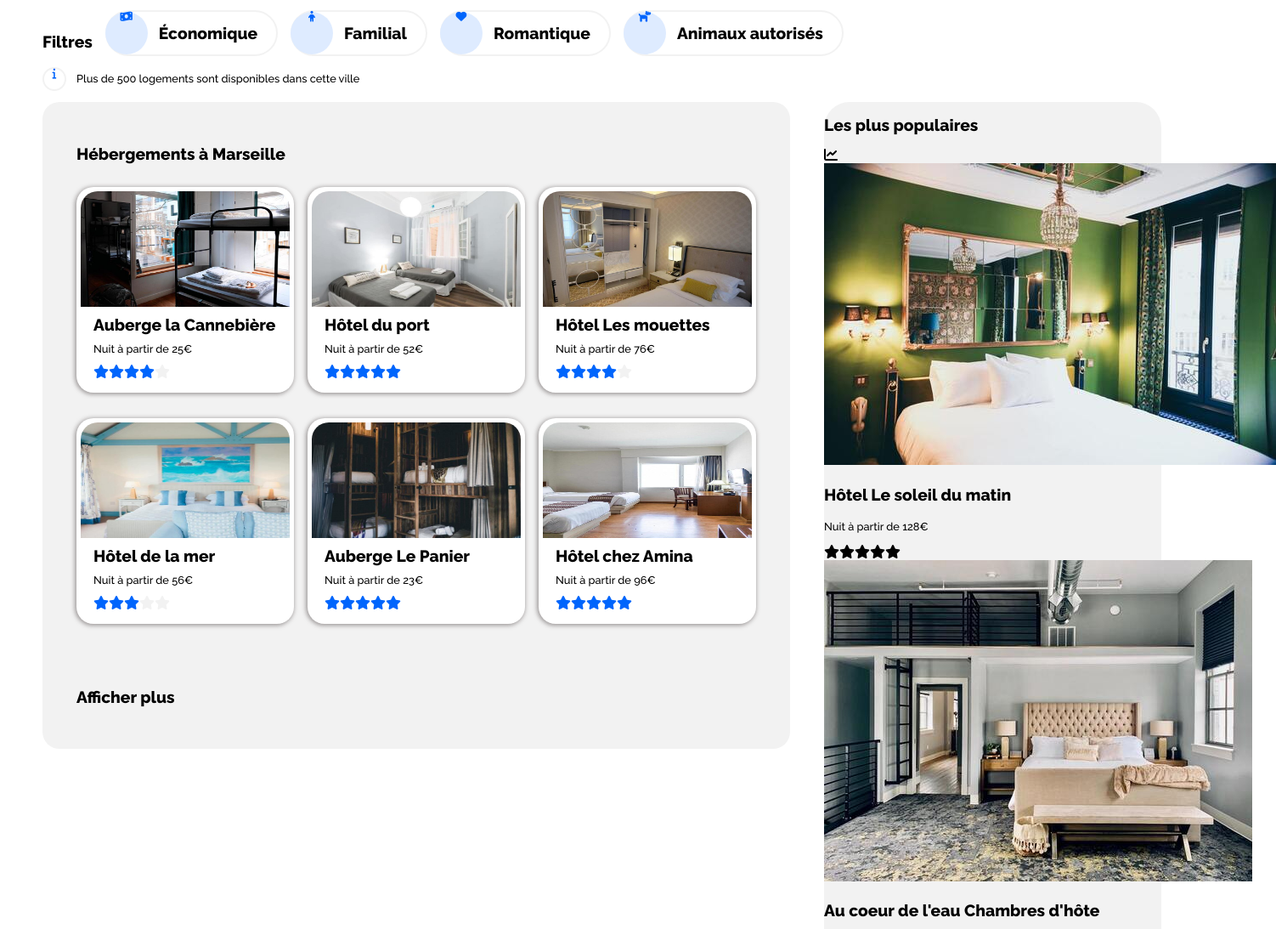
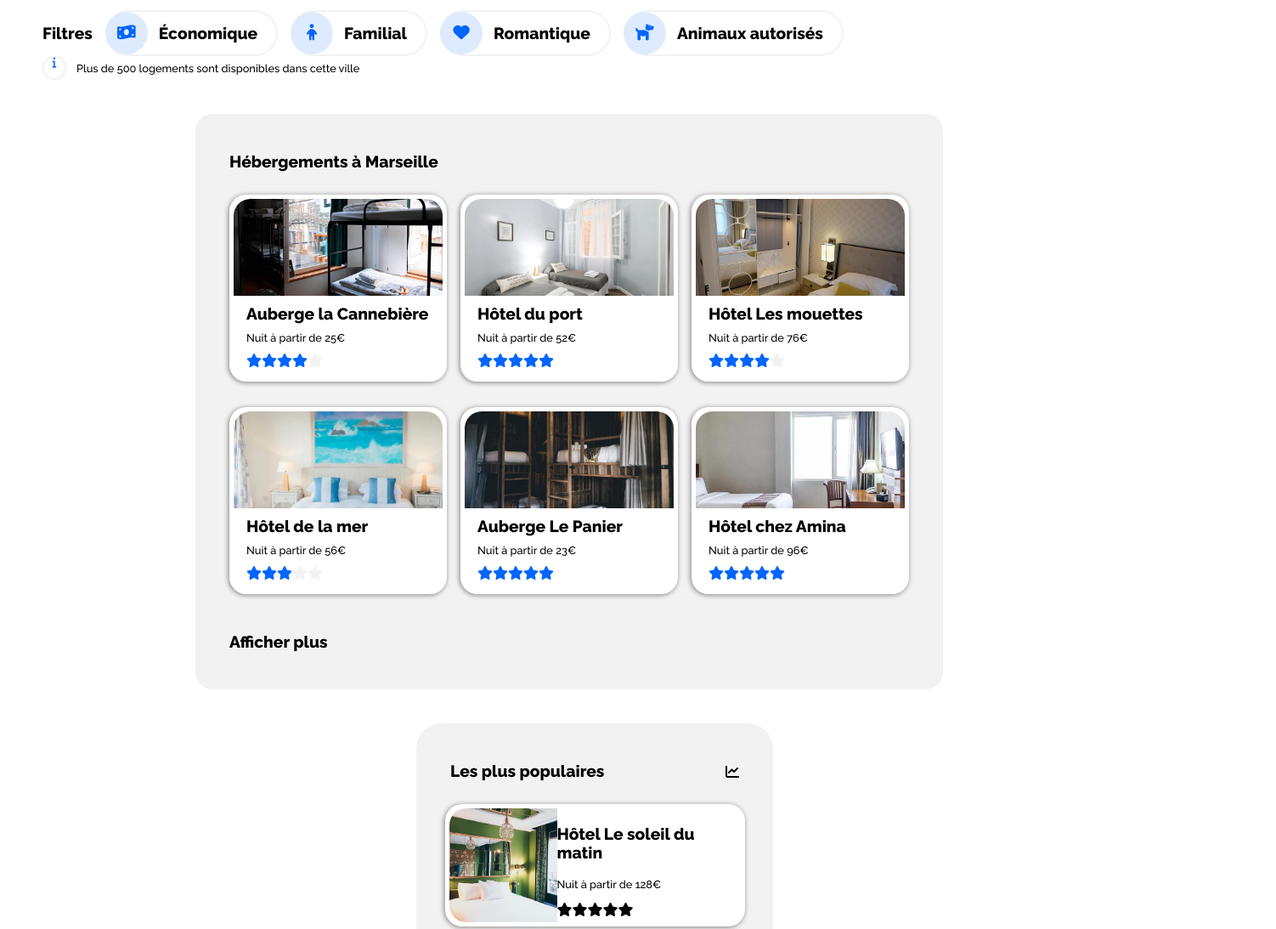
Before and after one commit to dpedron/DamienPedron_2_11052021, a plain HTML site: page index.html in a window 1280 px wide. Shown: the part 260-1353 px from the top of the page at 85% size, 1502 px wide, since content can reach past the window. Drawn offline with Linux system fonts and the light colour scheme.

Commit message:
Add POPULAR RESULTS

```diff
--- a/index.html
+++ b/index.html
@@ -14,7 +14,7 @@
         <img id="logo" src="images/logo/Reservia@3x.png" alt="Logo reservia">
         <nav>
             <ul>
-                <li><a href="#" class="nav__options">Hébergements</a></li>
+                <li><a href="#hebergements" class="nav__options">Hébergements</a></li>
                 <li><a href="#" class="nav__options">Activités</a></li>
                 <li><a href="#" class="nav__options" id="nav__subscribe">S'inscrire</a></li>
             </ul>
@@ -34,24 +34,24 @@
         <!-- FILTERS -->
         <ul id="filters">
             <li class="filters__li"><h4>Filtres</h4></li>
-            <li class="filters__li"><a href="#"><i class="fas fa-money-bill-wave"></i><h4>Économique</h4></a></li>
-            <li class="filters__li"><a href="#"><i class="fas fa-child"></i><h4>Familial</h4></a></li>
-            <li class="filters__li"><a href="#"><i class="fas fa-heart"></i><h4>Romantique</h4></a></li>
-            <li class="filters__li"><a href="#"><i class="fas fa-dog"></i><h4>Animaux autorisés</h4></a></li>
+            <li class="filters__li"><a href="#"><div><i class="fas fa-money-bill-wave"></i></div><h4>Économique</h4></a></li>
+            <li class="filters__li"><a href="#"><div><i class="fas fa-child"></i></div><h4>Familial</h4></a></li>
+            <li class="filters__li"><a href="#"><div><i class="fas fa-heart"></i></div><h4>Romantique</h4></a></li>
+            <li class="filters__li"><a href="#"><div><i class="fas fa-dog"></i></div><h4>Animaux autorisés</h4></a></li>
         </ul>
             <p id="filters-info"><i class="fas fa-info"></i>Plus de 500 logements sont disponibles dans cette ville</p>
         </section>
         <!-- RESULTS -->
         <div id="results">
         <!-- SEARCH RESULTS -->
-            <section>
+            <section id="hebergements">
                 <h2>Hébergements à Marseille</h2>
                 <div id="search-results">
                     <div class="search-results-cards">
                         <img src="images/hostings/la_cannebiere.jpg" alt="Auberge la Cannebière">
                         <h3>Auberge la Cannebière</h3>
                         <p>Nuit à partir de 25€</p>
-                        <div><i class="fas fa-star"></i><i class="fas fa-star"></i><i class="fas fa-star"></i><i class="fas fa-star"></i><span><i class="fas fa-star"></span></i></div>
+                        <div><i class="fas fa-star"></i><i class="fas fa-star"></i><i class="fas fa-star"></i><i class="fas fa-star"></i><span><i class="fas fa-star"></i></span></div>
                     </div>
                     <div class="search-results-cards">
                         <img src="images/hostings/du_port.jpg" alt="Hôtel du port">
@@ -88,12 +88,12 @@
             </section>
             <!-- POPULAR RESULTS -->
             <aside id="popular-results">
-                <div>
+                <div id="popular-results-title">
                     <h2>Les plus populaires</h2>
                     <i class="fas fa-chart-line"></i>
                 </div>
-                <div>
-                    <div>
+                <div id="popular-results-list">
+                    <div class="popular-results-cards">
                         <img src="images/hostings/le_soleil_du_matin.jpg" alt="Hôtel Le soleil du matin">
                         <div>
                             <h3>Hôtel Le soleil du matin</h3>
@@ -101,7 +101,7 @@
                             <div><i class="fas fa-star"></i><i class="fas fa-star"></i><i class="fas fa-star"></i><i class="fas fa-star"></i><i class="fas fa-star"></i></div>
                         </div>
                     </div>
-                    <div>
+                    <div class="popular-results-cards">
                         <img src="images/hostings/coeur_de_l_eau.jpg" alt="Au coeur de l'eau Chambres d'hôte">
                         <div>
                             <h3>Au coeur de l'eau Chambres d'hôte</h3>
@@ -109,7 +109,7 @@
                             <div><i class="fas fa-star"></i><i class="fas fa-star"></i><i class="fas fa-star"></i><i class="fas fa-star"></i><i class="fas fa-star"></i></div>
                         </div>
                     </div>
-                    <div>
+                    <div class="popular-results-cards">
                         <img src="images/hostings/tout_bleu_et_blanc.jpg" alt="Hôtel Tout bleu et Blanc">
                         <div>
                             <h3>Hôtel Tout bleu et Blanc</h3>
--- a/style.css
+++ b/style.css
@@ -42,6 +42,7 @@ header{
 
 nav ul{
     display: flex;
+    flex-wrap: wrap;
 }
 
 .nav__options{
@@ -58,7 +59,7 @@ nav ul{
     font-weight: 600;
 }
 
-#nav__subscribe{
+nav ul #nav__subscribe{
    color: #0065FC;
    font-weight: bold;
    margin-right: 30px;
@@ -128,23 +129,35 @@ h1 + p{
      height: 54px;
 }
 
+.filters__li h4{
+    align-self: center;
+}
+
 .filters__li a{
      display: flex;
      text-decoration: none;
      color: black;
-     border: 2px solid #F2F2F2;
+     border-bottom: 2px solid #F2F2F2;
+     border-right: 2px solid #F2F2F2;
+     border-top: 2px solid #F2F2F2;
      border-radius: 30px;
      align-items: center;
 }
 
-.filters__li a i{
+.filters__li a div{
+     display: flex;
      width: 50px;
      height: 50px;
-     background-color: #DEEBFF;
+     background-color:  #DEEBFF;
      border-radius: 50%;
+     justify-content: center;
+     align-items: center;
      color: #0065FC;
-     margin-left: -2px;
-     text-align: center;
+
+}
+
+.filters__li a div i{
+    font-size: 1.2rem;
 }
 
 .filters__li a h4{
@@ -156,6 +169,7 @@ h1 + p{
 #filters-info{
      display: flex;
      align-items: center;
+     margin: 0;
 }
 
 #filters-info i{
@@ -172,30 +186,33 @@ h1 + p{
 
 #results{
     display: flex;
+    justify-content: center;
+    flex-wrap: wrap;
 }
 
 /* SEARCH RESULTS */
 
 #results section{
      background-color: #F2F2F2;
-     width: 880px;
+     max-width: 880px;
      height: fit-content;
-     margin-right: 20px;
+     margin: 40px 40px 0 0;
      border-radius: 20px;
      display: flex;
      flex-direction: column;
 }
 
 #results section h2{
-     margin: 50px 0 0 40px;
+     margin: 45px 0 0 40px;
 }
 
 #search-results{
-    width: 800px;
+    max-width: 800px;
     display: flex;
     flex-wrap: wrap;
-    margin: 28px 40px 45px 40px;
+    margin: 28px 40px 15px 40px;
     justify-content: space-between;
+    object-fit: contain;
 }
 
 .search-results-cards{
@@ -210,10 +227,15 @@ h1 + p{
     box-shadow: -1px 1px 5px 1px rgba(131, 125, 125, 0.75);
 }
 
+.search-results-cards:hover{
+    box-shadow: 5px 5px 5px 5px #0065fc62;
+}
+
 .search-results-cards img{
     width: 100%;
-    height: 136px;
+    height: 114px;
     border-radius: 20px 20px 0 0;
+    object-fit: cover;
 }
 
 .search-results-cards h3{
@@ -237,15 +259,55 @@ h1 + p{
 }
 
 #results section h4{
-    margin: 0 0 50px 40px;
+    margin: 0 0 45px 40px;
 }
+
+ /* POPULAR RESULTS */
 
  #popular-results{
     background-color: #F2F2F2;
     margin-left: 20px;
-    width: 31%;
+    width: 420px;
     height: auto;
     border-radius: 30px;
+    display: flex;
+    flex-direction: column;
+    margin-top: 40px;
 }
 
- /* POPULAR RESULTS */
+#popular-results-title{
+    display: flex;
+    flex-direction: row;
+    justify-content: space-between;
+    align-items: baseline;
+    margin: 45px 40px 28px 40px;
+}
+
+#popular-results-title h2{
+    margin: 0;
+}
+
+#popular-results-list{
+    display: flex;
+    flex-direction: column;
+    align-items: center;
+    align-content: space-between;
+}
+
+.popular-results-cards{
+    padding: 5px;
+    width: 343px;
+    background-color: white;
+    border-radius: 20px;
+    display: flex;
+    flex-direction: row;
+    box-shadow: -1px 1px 5px 1px rgba(131, 125, 125, 0.75);
+    margin-bottom: 33px;
+}
+
+.popular-results-cards img{
+    width: 127px;
+    height: 134px;
+    border-radius: 20px 0 0 20px;
+    object-fit: cover;
+}
```
Lines whose indentation alone changed are shown as unchanged.
